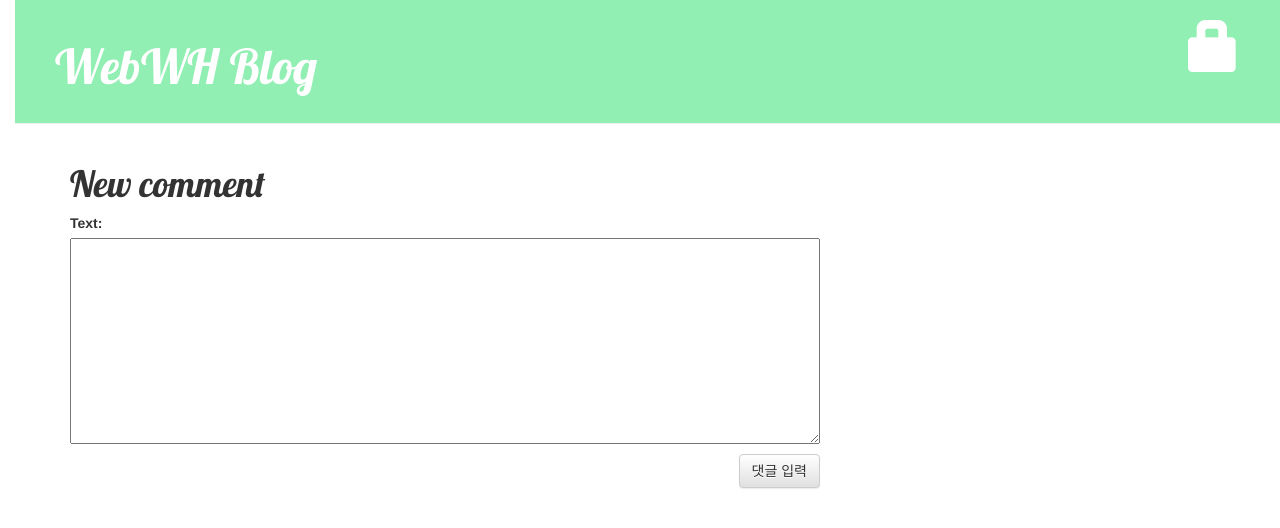
After one commit to WebWH/my-first-blog, a Django app: page /post/1/comment/ in a window 1280 px wide. The commit adds this page. Shown: the top 528 px of the page. Run offline with Django 3.2, Linux system fonts and the light colour scheme; tables that the repository leaves empty hold one stand-in row (values such as "Sample post"); some libraries are stand-ins or nearby versions.

Commit message:
Add Temporary Storage & Add Form Comment

```diff
--- a/blog/admin.py
+++ b/blog/admin.py
@@ -1,4 +1,6 @@
 from django.contrib import admin
-from .models import Post
+from .models import Post, Comment
 
-admin.site.register(Post)
+# 관리자 패널에 모델 등록
+admin.site.register(Post) # 게시글
+admin.site.register(Comment) # 댓글
--- a/blog/forms.py
+++ b/blog/forms.py
@@ -1,9 +1,19 @@
 from django import forms
+from .models import Post, Comment
 
-from .models import Post
-
+# 게시글 작성 폼
 class PostForm(forms.ModelForm):
 
     class Meta:
         model = Post # 폼에서 사용할 모델 지정
         fields = ('title', 'text',) # 폼 필드 2개 생성
+
+
+# 댓글 작성 폼
+class CommentForm(forms.ModelForm):
+
+    class Meta:
+        model = Comment
+        # fields = ('author', 'text',)
+        fields = ('text',)
+        # fields 에는 모델에 정의된 컬럼만 사용가능
--- a/blog/models.py
+++ b/blog/models.py
@@ -19,3 +19,26 @@ class Post(models.Model):
 
     def __str__(self):
         return self.title
+
+    def approved_comments(self):
+        return self.comments.filter(approved_comment=True)
+
+
+# 댓글
+class Comment(models.Model):
+    post = models.ForeignKey('blog.Post', on_delete=models.CASCADE, related_name='comments')
+    author = models.CharField(max_length=200)
+    text = models.TextField()
+    created_date = models.DateTimeField(default=timezone.now)
+    approved_comment = models.BooleanField(default=True) # true=> 승인없이 댓글 작성, false=> 댓글 승인 필요
+
+    def approve(self):
+        self.approved_comment = True
+        self.save()
+
+    def __str__(self):
+        return self.text
+
+# create table
+# (myvenv) c:\django> python manage.py makemigrations blog
+# (myvenv) c:\django> python manage.py migrate blog
--- a/blog/static/css/blog.css
+++ b/blog/static/css/blog.css
@@ -83,3 +83,9 @@ h1, h2, h3, h4 {
 .post {
     margin-bottom: 70px;
 }
+
+
+/* 댓글 */
+.comment {
+    margin: 20px 0px 20px 20px;
+}
--- /dev/null
+++ b/blog/templates/blog/add_comment_to_post.html
@@ -0,0 +1,9 @@
+{% extends 'blog/base.html' %}
+
+{% block content %}
+    <h1>New comment</h1>
+    <form method="POST" class="post-form">{% csrf_token %}
+        {{ form.as_p }}
+        <button type="submit" class="save btn btn-default">댓글 입력</button>
+    </form>
+{% endblock %}
--- a/blog/templates/blog/base.html
+++ b/blog/templates/blog/base.html
@@ -19,8 +19,16 @@
                 <!-- 글 등록 버튼 + -->
                 <a href="{% url 'post_new' %}" class="top-menu"><span class="glyphicon glyphicon-plus"></span></a>
                 <!-- path('post/new', views.post_new, name='post_new'), -->
+
+                <!-- 로그인 중 표시 -->
+                <p class="top-menu">Hello {{ user.username }} <small>(<a href="{% url 'logout' %}">Log out</a>)</small></p>
+            {% else %}
+                <!-- 로그인 버튼 -->
+                <a href="{% url 'login' %}" class="top-menu"><span class="glyphicon glyphicon-lock"></span></a>
             {% endif %}
-            <h1><a href="/">WebWH Blog</a></h1>
+
+            <h1><a href="/">WebWH Blog</a></h1> <!-- 제목 -->
+
         </div>
         <!-- END 대문 -->
 
--- a/blog/templates/blog/post_list.html
+++ b/blog/templates/blog/post_list.html
@@ -19,6 +19,9 @@
                 <!-- |linebreaksbr : \n -> <br> -->
             </div>
 
+            <!-- 승인된 댓글 수 -->
+            <a href="{% url 'post_detail' pk=post.pk %}">Comments: {{ post.approved_comments.count }}</a>
+
         </div>
     {% endfor %}
 {% endblock %}
--- a/blog/urls.py
+++ b/blog/urls.py
@@ -13,4 +13,7 @@ urlpatterns = [
     url(r'^drafts/$', views.post_draft_list, name='post_draft_list'), # 임시저장
     url(r'^post/(?P<pk>\d+)/publish/$', views.post_publish, name='post_publish'), # 글 게시
     url(r'^post/(?P<pk>\d+)/remove/$', views.post_remove, name='post_remove'), # 글 삭제
+    url(r'^post/(?P<pk>\d+)/comment/$', views.add_comment_to_post, name='add_comment_to_post'), # 댓글 쓰기
+    url(r'^comment/(?P<pk>\d+)/approve/$', views.comment_approve, name='comment_approve'),
+    url(r'^comment/(?P<pk>\d+)/remove/$', views.comment_remove, name='comment_remove'),
 ]
--- a/blog/views.py
+++ b/blog/views.py
@@ -1,9 +1,11 @@
 from django.shortcuts import render
 from django.utils import timezone # 쿼리셋 정렬에 사용
-from .models import Post # 추가하여 models.py 에 정의된 model 가져오기
+from .models import Post, Comment # 추가하여 models.py 에 정의된 model 가져오기
 from django.shortcuts import render, get_object_or_404
-from .forms import PostForm
+from .forms import PostForm, CommentForm
 from django.shortcuts import redirect
+from django.contrib.auth.decorators import login_required # 외부인 로그인 글 작성 허가
+# 함수 위에 decorator(@login_required) 추가하여 로그인 사용자만 사용할 수 있도록 함
 
 # urls.py 에서 views.py 참조하여 render할 화면 찾음
 
@@ -23,6 +25,7 @@ def post_detail(request, pk):
 
 
 # 새 글 작성
+@login_required
 def post_new(request):
     print("post_new Call !!!!!!")
 
@@ -44,6 +47,7 @@ def post_new(request):
 
 
 # 글 수정
+@login_required
 def post_edit(request, pk):
     print("post_edit222222222222222222 Call !!!!!!")
     post = get_object_or_404(Post, pk=pk) # Post 모델 인스턴스 가져오기(pk로 SELECT), 수정을 위해 form에 다시 뿌릴것이기 때문
@@ -62,12 +66,14 @@ def post_edit(request, pk):
 
 
 # 임시 저장
+@login_required
 def post_draft_list(request):
     posts = Post.objects.filter(published_date__isnull=True).order_by('created_date')
     return render(request, 'blog/post_draft_list.html', {'posts': posts})
 
 
 # 게시
+@login_required
 def post_publish(request, pk):
     post = get_object_or_404(Post, pk=pk)
     post.publish()
@@ -75,7 +81,39 @@ def post_publish(request, pk):
 
 
 # 글 삭제
+@login_required
 def post_remove(request, pk):
     post = get_object_or_404(Post, pk=pk)
     post.delete()
     return redirect('post_list')
+
+
+# 댓글 쓰기
+def add_comment_to_post(request, pk):
+    post = get_object_or_404(Post, pk=pk)
+    if request.method == "POST":
+        form = CommentForm(request.POST)
+        if form.is_valid():
+            comment = form.save(commit=False)
+            comment.author = request.user
+            comment.post = post
+            comment.save()
+            return redirect('post_detail', pk=post.pk)
+    else:
+        form = CommentForm()
+    return render(request, 'blog/add_comment_to_post.html', {'form': form})
+
+
+# 댓글 승인
+@login_required
+def comment_approve(request, pk):
+    comment = get_object_or_404(Comment, pk=pk)
+    comment.approve()
+    return redirect('post_detail', pk=comment.post.pk)
+
+# 댓글 삭제
+@login_required
+def comment_remove(request, pk):
+    comment = get_object_or_404(Comment, pk=pk)
+    comment.delete()
+    return redirect('post_detail', pk=comment.post.pk)
--- a/mysite/urls.py
+++ b/mysite/urls.py
@@ -13,10 +13,18 @@ Including another URLconf
     1. Import the include() function: from django.urls import include, path
     2. Add a URL to urlpatterns:  path('blog/', include('blog.urls'))
 """
+
+from django.urls import path, include
+from django.conf.urls import include, url
 from django.contrib import admin
-from django.urls import path, include
+
+from django.contrib.auth import views
 
 urlpatterns = [
-    path('admin/', admin.site.urls),
+    #path('admin/', admin.site.urls),
     path('', include('blog.urls')), # 127.0.0.1:8080 접속 시 C:\django\blog\urls.py 찾아간 다음 path('', views.post_list, name='post_list'), 에 의해 post_list.html 응답
+    url(r'^admin/', admin.site.urls), # 사용자 로그인
+    url(r'^accounts/login/$', views.login, name='login'), # 사용자 로그인
+    url(r'^accounts/logout/$', views.logout, name='logout', kwargs={'next_page': '/'}), # 로그아웃
+    url(r'', include('blog.urls')), # 사용자 로그인
 ]
```
Also changed, not shown: blog/templates/blog/post_detail.html (+17 -0 lines), blog/templates/registration/login.html (added, +26 -0 lines), mysite/settings.py (+17 -2 lines), blog/migrations/0002_comment.py (added).
